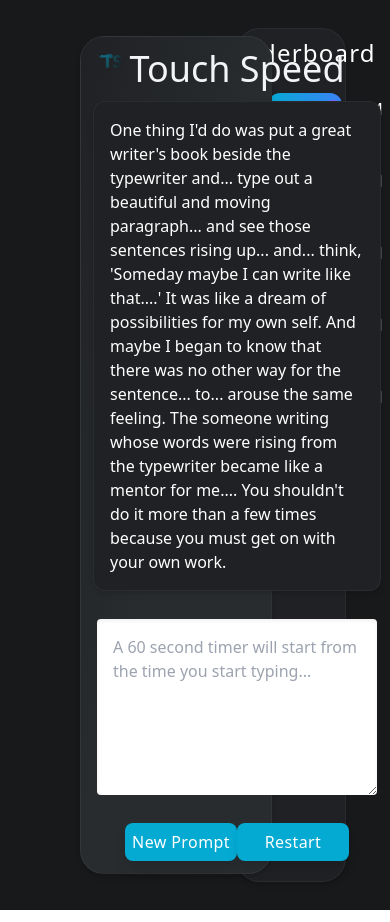
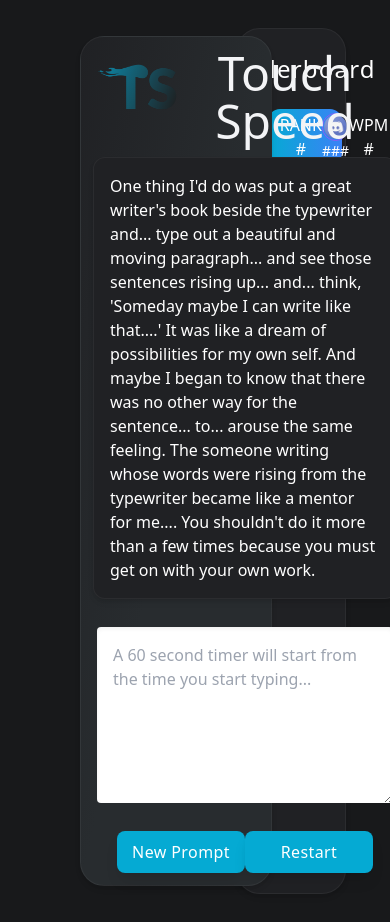
Before and after one commit to OctaviusBowman/touchspeed, a React (Create React App) app: page / in a window 390 px wide. Built offline with nearby package versions, Linux system fonts and the light colour scheme.

Commit message:
1080p Responsive Styling

```diff
--- a/src/App.js
+++ b/src/App.js
@@ -48,15 +48,17 @@
     setState(initialState)
     document.getElementById("text").focus()
   }
+  // Touch Speed Logo - parent class
+  // grid grid-cols-12 1080p:grid-cols-6
 
   return (
     <div className="flex min-h-screen bg-gray-1200">
       <div className="grid grid-cols-12 px-20">
         <div className="col-span-10 bg-gradient-to-br from-gray-1000 via-gray-1100 to-gray-1100 rounded-3xl my-9 z-10 shadow-md border border-white border-opacity-5">
-          <div className="grid grid-rows-8">
-            <div className="grid grid-cols-12 pl-4 pt-3">
-              <img className="animate-pulse" src="/Favicon.png" alt="Touch Speed Logo" />
-              <div className="col-span-10 place-self-center  text-gray-100 -ml-4 font-thin text-4xl">Touch Speed</div>
+          <div className="grid grid-rows-8 1080p:grid-rows-8 1080p:mx-6">
+            <div className="flex pl-4 pt-3 1080p:pt-12 1080p:pb-8 1080p:px-10">
+              <img className="animate-pulse w-20 1080p:w-28 self-start" src="/Favicon.png" alt="Touch Speed Logo" />
+              <div className="flex-1 self-center text-center text-gray-100 -ml-4 font-thin text-5xl 1080p:pr-20 1080p:text-6xl">Touch Speed</div>
             </div>
             <Preview text={state.text} userInput={state.userInput} />
             <textarea
@@ -64,15 +66,15 @@
               autoFocus
               value={state.userInput}
               onChange={event => setState({ ...state, userInput: event.target.value, symbols: correctCount(event.target.value), started: true, finished: isDone(event.target.value) })}
-              className="rounded focus:outline-none shadow-inner m-4 p-4 h-44"
+              className="rounded focus:outline-none shadow-inner m-4 p-4 1080p:h-72 1080p:text-3xl h-44 1080p:mb-8 1080p:rounded-2xl"
               placeholder="A 60 second timer will start from the time you start typing..."
               readOnly={state.finished || state.sec >= 60}
             >
             </textarea>
-            <div className="flex justify-between px-8 m-3">
-              <button className="text-white font-medium tracking-wide border border-transparent rounded-lg w-28 p-1.5 bg-blue-900 shadow-lg transition duration-300 hover:bg-purple-500 focus:outline-none" onClick={() => window.location.reload()}>New Prompt</button>
+            <div className="flex justify-between px-6 m-3">
+              <button className="text-white font-medium tracking-wide border 1080p:text-3xl border-transparent rounded-lg 1080p:w-52 w-32 p-2 bg-blue-900 shadow-lg transition duration-300 hover:bg-purple-500 focus:outline-none" onClick={() => window.location.reload()}>New Prompt</button>
               <Speed sec={state.sec} symbols={state.symbols} text={state.text} input={state.userInput} />
-              <button className="text-white font-medium tracking-wide border border-transparent rounded-lg w-28 p-1.5 bg-blue-900 shadow-lg transition duration-300 hover:bg-purple-500 focus:outline-none" onClick={() => refresh()}>Restart</button>
+              <button className="text-white font-medium tracking-wide 1080p:text-3xl border border-transparent rounded-lg 1080p:w-52 w-32 p-2 bg-blue-900 shadow-lg transition duration-300 hover:bg-purple-500 focus:outline-none" onClick={() => refresh()}>Restart</button>
             </div>
           </div>
         </div>
--- a/src/Leaderboard.js
+++ b/src/Leaderboard.js
@@ -3,9 +3,10 @@
 
 const Leaderboard = () => {
     return (
-        <div className="flex flex-col bg-gray-1000 my-7 col-span-2 -mx-9 items-center rounded-3xl text-white shadow-md border border-white border-opacity-5">
-            <h3 className="pt-2 text-2xl font-light tracking-wider ml-3">Leaderboard</h3>
-            <div className="flex flex-col mt-4 w-10/12 ml-3">
+        <div className="flex flex-col bg-gray-1000 my-7 1080p:h-3/5 1080p:pt-8 pt-4 col-span-2 -mx-9 items-center rounded-3xl text-white shadow-md border border-white border-opacity-5">
+            <h3 className="pt-2 text-2xl 1080p:text-4xl font-light tracking-wider ml-3">Leaderboard</h3>
+            <div className="flex flex-col mt-4 1080p:mt-8 w-10/12 ml-3">
+                {/* Import data from react-persit or database into UserCard [data will also have to be passed in through the leaderboard component] */}
                 <UserCard></UserCard>
                 <UserCard></UserCard>
                 <UserCard></UserCard>
--- a/src/Preview.js
+++ b/src/Preview.js
@@ -2,7 +2,7 @@
 
 const Preview = ({ text, userInput }) => {
     return (
-        <div className="border border-white border-opacity-5 text-white bg-gray-1000 rounded-xl m-3 p-4 shadow-md">
+        <div className="border border-white border-opacity-5 text-white bg-gray-1000 rounded-xl 1080p:rounded-2xl m-3 p-4 shadow-md 1080p:text-3xl 1080p:mb-8 1080p:pb-20">
             {
                 text.split('').map((character, index) => {
                     let color;
@@ -10,7 +10,7 @@
                         // color = (character === userInput[index]) ? '#33E1FF' : '#BDBDBD'
                         color = (character === userInput[index]) ? '#05aad3' : '#8B5CF6'
                     }
-                    return <span key={index} style={{ backgroundColor: color }}>{character}</span>
+                    return <span  key={index} style={{ backgroundColor: color }}>{character}</span>
                 })
             }
         </div>
--- a/src/Speed.js
+++ b/src/Speed.js
@@ -69,10 +69,10 @@
             if (inputCharArr[textIndices[0]] !== " ") {
                 correctWords.shift()
             }
-            return <div className=" font-bold text-blue-900 text-2xl">{correctWords.length} WPM</div>
+            return <div className=" font-bold text-blue-900 text-2xl 1080p:text-3xl 1080p:self-center">{correctWords.length} WPM</div>
         }
         return (
-            <div className="font-bold text-blue-900 text-2xl">{Math.round(wpm)} WPM</div>
+            <div className="font-bold text-blue-900 text-2xl 1080p:text-3xl 1080p:self-center">{Math.round(wpm)} WPM</div>
         );
     }
     return null;
--- a/src/userCard.js
+++ b/src/userCard.js
@@ -2,20 +2,20 @@
 
 const userCard = () => {
     return (
-        <div className="flex flew-row items-center ml-4 my-2 rounded-xl p-.5 py-1 justify-between bg-gradient-to-r from-blue-900  to-blue-500 shadow-md ">
+        <div className="flex flew-row items-center ml-4 my-2 1080p:my-3 rounded-xl p-.5 py-1 justify-between bg-gradient-to-r from-blue-900  to-blue-500 shadow-md 1080p:text-xl ">
 
             <div className='text-center pl-3'>
                 <h1 className="font-light">RANK</h1>
-                <h1 className="font-medium">1</h1>
+                <h1 className="font-medium">#</h1>
             </div>
 
             <div className="text-center">
                 <img className="w-12 rounded-full border border-purple-500" src="/discord_logo.png" alt="" />
-                <p className="text-sm font-medium">Tay</p>
+                <p className="text-sm 1080p:text-base font-medium">###</p>
             </div>
             <div className='text-center pr-3'>
                 <h1 className="font-light">WPM</h1>
-                <h1 className="font-medium">72</h1>
+                <h1 className="font-medium">#</h1>
             </div>
         </div>
     );
--- a/tailwind.config.js
+++ b/tailwind.config.js
@@ -16,6 +16,15 @@
       },
       animation: {
         pulse: 'pulse 3.5s infinite'
+      },
+      screens: {
+        '1080p': '1919px',
+        'macOld': '2303px',
+        'macNew': '2559px',
+        '4k': '3839px'
+      },
+      fontSize: {
+        '9xl': '9rem'
       }
     },
   },
```
